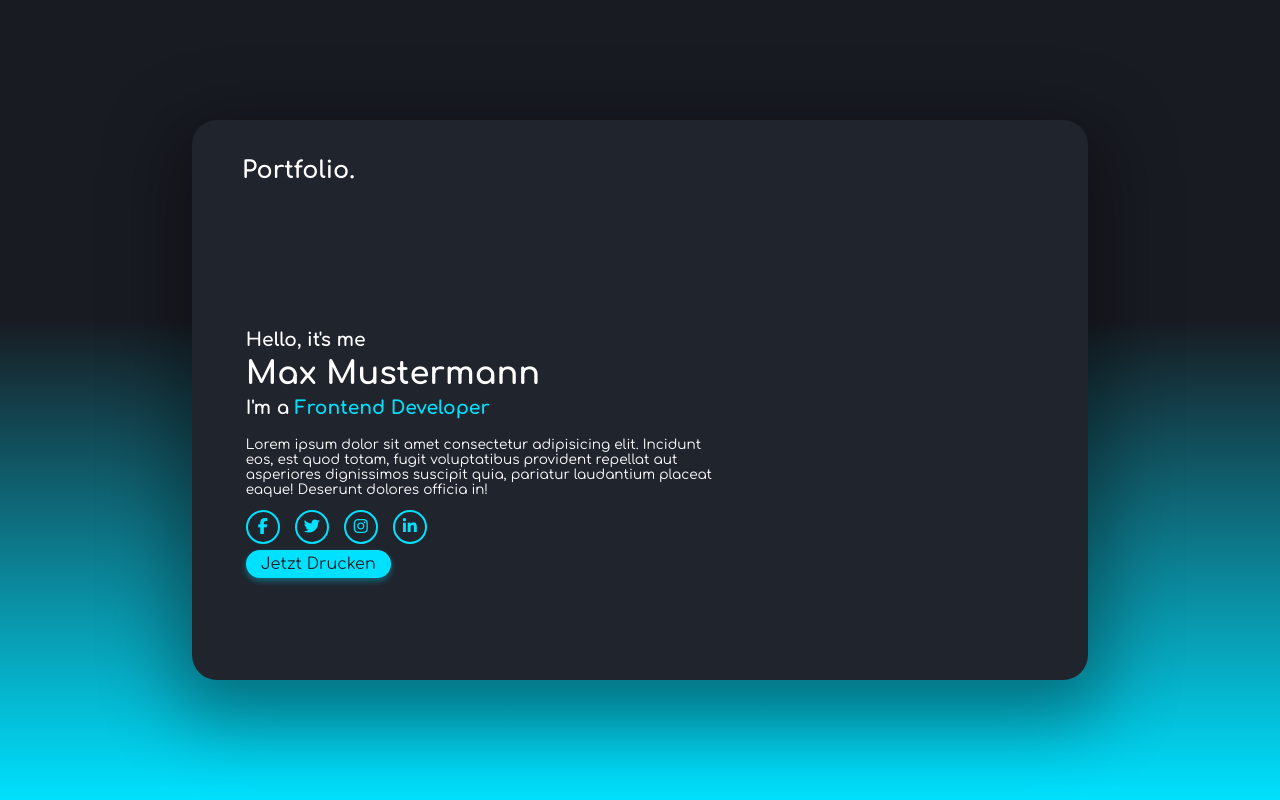
After one commit to Robertwlt03/Gaming, a PHP site: page /html/portfolio.html in a window 1280 px wide. The commit adds this page. Run offline with PHP 8.4, Linux system fonts and the light colour scheme; some libraries are stand-ins or nearby versions.

Commit message:
portfolio

```diff
--- /dev/null
+++ b/css/portfolio.css
@@ -0,0 +1,128 @@
+*{
+    margin: 0;
+    padding: 0;
+    font-family: 'Comfortaa', cursive;
+    color: white;
+
+}
+
+html, body{
+    height: 100vh;
+}
+
+.portfolio{
+    height: 100%;
+    background: linear-gradient(0deg, rgb(0, 225, 255), rgb(24, 27, 34) 60%);
+    display: flex;
+    justify-content: center;
+    align-items: center;
+}
+
+.portfolio-card{
+    width: 70vw;
+    height: 70vh;
+    background-color: #20242d;
+    border-radius: 25px;
+    box-shadow: rgba(0, 0, 0, 0.349) 0px 22px 70px 20px;
+
+    display: grid;
+    grid-template-rows: 100px auto;
+    grid-template-columns: auto 40%;
+    grid-template-areas: "header links"
+                         "main img";
+}
+
+.card-content:nth-of-type(1){
+    grid-area: header;
+    align-self: center;
+    color: white;
+    padding-left: 50px;
+}
+
+.card-content:nth-of-type(2){
+    grid-area: main;
+    height: 100%;
+    width: 90%;
+    padding-left: 10%;
+
+    display: grid;
+    grid-template-rows: 130px repeat(4, auto) 130px;
+    grid-template-areas: "welcome"
+                         "name"
+                         "about"
+                         "text"
+                         "social"
+                         "button";
+    align-items: center;
+}
+
+.card-main-content:nth-of-type(1){
+    align-self: end;
+    grid-area: welcome;
+}
+
+.card-main-content:nth-of-type(2){
+    grid-area: name;
+}
+
+.card-main-content:nth-of-type(3){
+    align-self: start;
+    grid-area: about;
+}
+
+.card-main-content:nth-of-type(4){
+    grid-area: text;
+    font-size: 0.85em;
+}
+
+.card-main-content:nth-of-type(5){
+    grid-area: social;
+    display: flex;
+}
+
+.card-main-content:nth-of-type(6){
+    align-self: start;
+    grid-area: button;
+
+    background-color: rgb(0, 225, 255);
+    padding: 5px 15px;
+    width: fit-content;
+    border-radius: 25px;
+    box-shadow: rgba(0, 225, 255, 0.16) 0px 3px 6px, rgb(0, 225, 255, 0.24) 0px 3px 6px;
+    color: #20242d;
+}
+
+.fa-brands{
+   color: rgb(0, 225, 255);;
+}
+
+.circle:hover .fa-brands{
+    transform: scale(120%);
+    text-shadow: 2px 3px 2px rgba(0, 225, 255, 0.438);
+    transition: 0.2s ease-in;
+}
+
+.circle .fa-brands{
+    transition: 0.1s ease-in;
+}
+
+.circle:not(:last-of-type){
+    margin-right: 15px;
+}
+.circle{
+    border-radius: 25px;
+    border: 2px solid rgb(0, 225, 255);
+    padding: 5px;
+    min-width: 20px;
+    max-width: 20px;
+    min-height: 20px;
+    max-width: 20px;
+
+    display: flex;
+    align-items: center;
+    justify-content: center;
+}
+
+.cyan{
+    color: rgb(0, 225, 255);
+}
--- a/index.css
+++ b/css/styles.css
@@ -34,7 +34,7 @@ html {
 }
 
 body{
-  background-image: url("paper.gif");
+  background-image: url("/img/paper.gif");
 }
 
 a {
@@ -274,6 +274,7 @@ nav:hover .social-links{
   position: absolute;
   bottom: 8px;
   left: 8px;
+  cursor: pointer;
   transition: 0.1s ease-in-out;
 }
 
--- /dev/null
+++ b/html/portfolio.html
@@ -0,0 +1,61 @@
+<!DOCTYPE html>
+<html lang="en">
+<head>
+    <meta charset="UTF-8">
+    <meta http-equiv="X-UA-Compatible" content="IE=edge">
+    <meta name="viewport" content="width=device-width, initial-scale=1.0">
+    <script src="https://kit.fontawesome.com/a5f7aef957.js"crossorigin="anonymous"></script>
+    <link rel="stylesheet" href="/css/portfolio.css">
+    <link rel="preconnect" href="https://fonts.googleapis.com">
+    <link rel="preconnect" href="https://fonts.gstatic.com" crossorigin>
+    <link href="https://fonts.googleapis.com/css2?family=Comfortaa:wght@300;400;500;600;700&display=swap" rel="stylesheet">
+    <title>Portfolio Design</title>
+</head>
+<body>
+    <div class="portfolio">
+        <div class="portfolio-card">
+            <div class="card-content"><h2>Portfolio.</h2></div>
+            <div class="card-content">
+                <div class="card-main-content"><h3>Hello, it's me</h3></div>
+                <div class="card-main-content"><h1>Max Mustermann</h1></div>
+                <div class="card-main-content"><h3>I'm a <span class="cyan">Frontend Developer</span></h3></div>
+
+                <div class="card-main-content">
+                    Lorem ipsum dolor sit amet consectetur adipisicing elit. Incidunt eos, est quod totam,
+                    fugit voluptatibus provident repellat aut asperiores dignissimos suscipit quia, pariatur
+                    laudantium placeat eaque! Deserunt dolores officia in!
+                </div>
+
+                <div class="card-main-content">
+                    <div class="circle">
+                        <div class="card-main-links">
+                            <i class="fa-brands fa-facebook-f"></i>
+                        </div>
+                    </div>
+
+                    <div class="circle">
+                        <div class="card-main-links">
+                            <i class="fa-brands fa-twitter"></i>
+                        </div>
+                    </div>
+
+                    <div class="circle">
+                        <div class="card-main-links">
+                            <i class="fa-brands fa-instagram"></i>
+                        </div>
+                    </div>
+
+                    <div class="circle">
+                        <div class="card-main-links">
+                            <i class="fa-brands fa-linkedin-in"></i>
+                        </div>
+                    </div>
+
+                </div>
+
+                <div class="card-main-content">Jetzt Drucken</div>
+            </div>
+        </div>
+    </div>
+</body>
+</html>
```
Also changed, not shown: css/grid.css (added, +76 -0 lines), grid.css (deleted, +0 -180 lines), grid.html (deleted, +0 -31 lines), html/grid.html (added, +26 -0 lines), index.html (+6 -6 lines), img/paper.gif (renamed from paper.gif).
